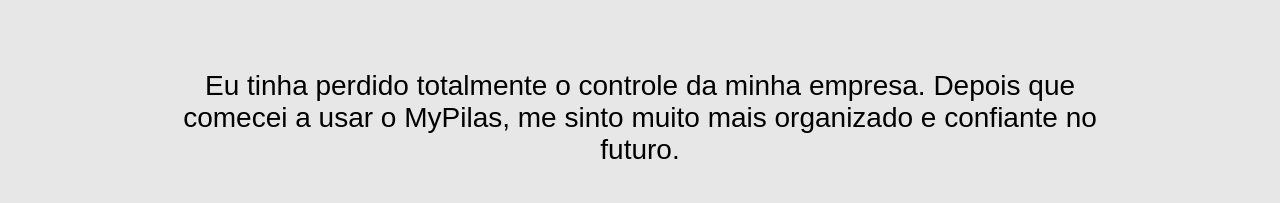
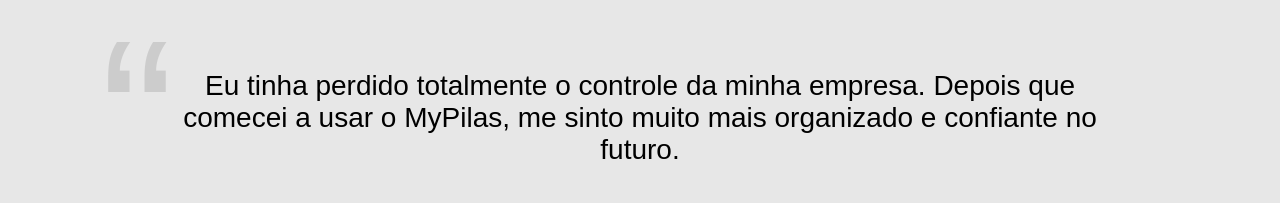
Before and after one commit to Dailton-Bastos/my-pilas, a plain HTML site: page index.html in a window 1280 px wide. Shown: the part 571-774 px from the top of the page. Drawn offline with Linux system fonts and the light colour scheme.

Commit message:
Adicionado aspas no depoimento

```diff
--- a/css/componentes.css
+++ b/css/componentes.css
@@ -145,7 +145,7 @@
 }
 
 /*---------------------------*\
-  BOTAO
+  DEPOIMENTO
 \*---------------------------*/
 .depoimento {
   font-size: 2.2rem; /* 22px */
@@ -161,11 +161,25 @@
 }
 
 .depoimento > blockquote {
+  position: relative;
   margin: 0;
   padding: 0 60px;
 
   text-align: center;
   font-size: 1em;
+}
+
+/* Aspa do depoimento */
+.depoimento > blockquote::before {
+  position: absolute;
+  left: 0;
+  top: -0.35em;
+
+  color: #ccc;
+
+  font-size: 8em; /* 176px */
+
+  content: "\201C";
 }
 
 .depoimento__autor {
```
